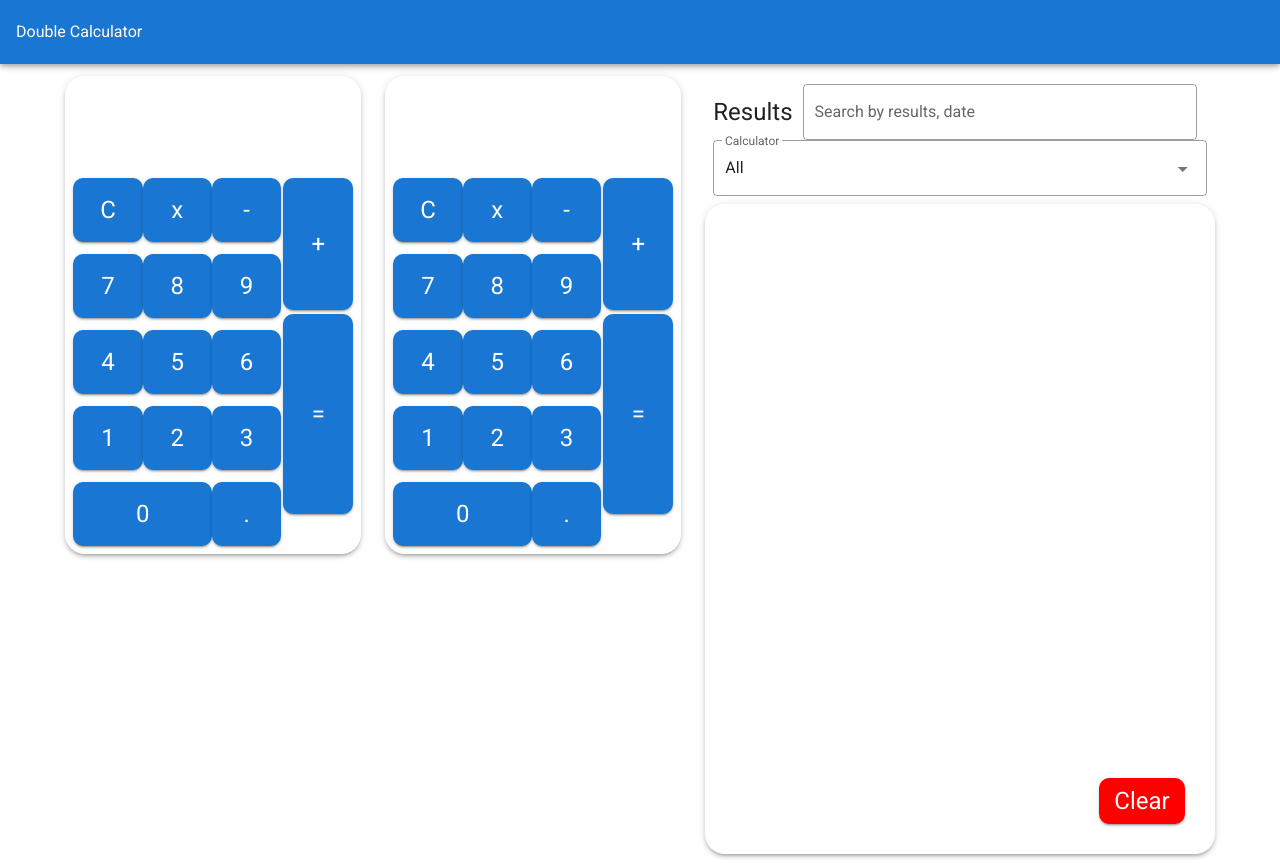
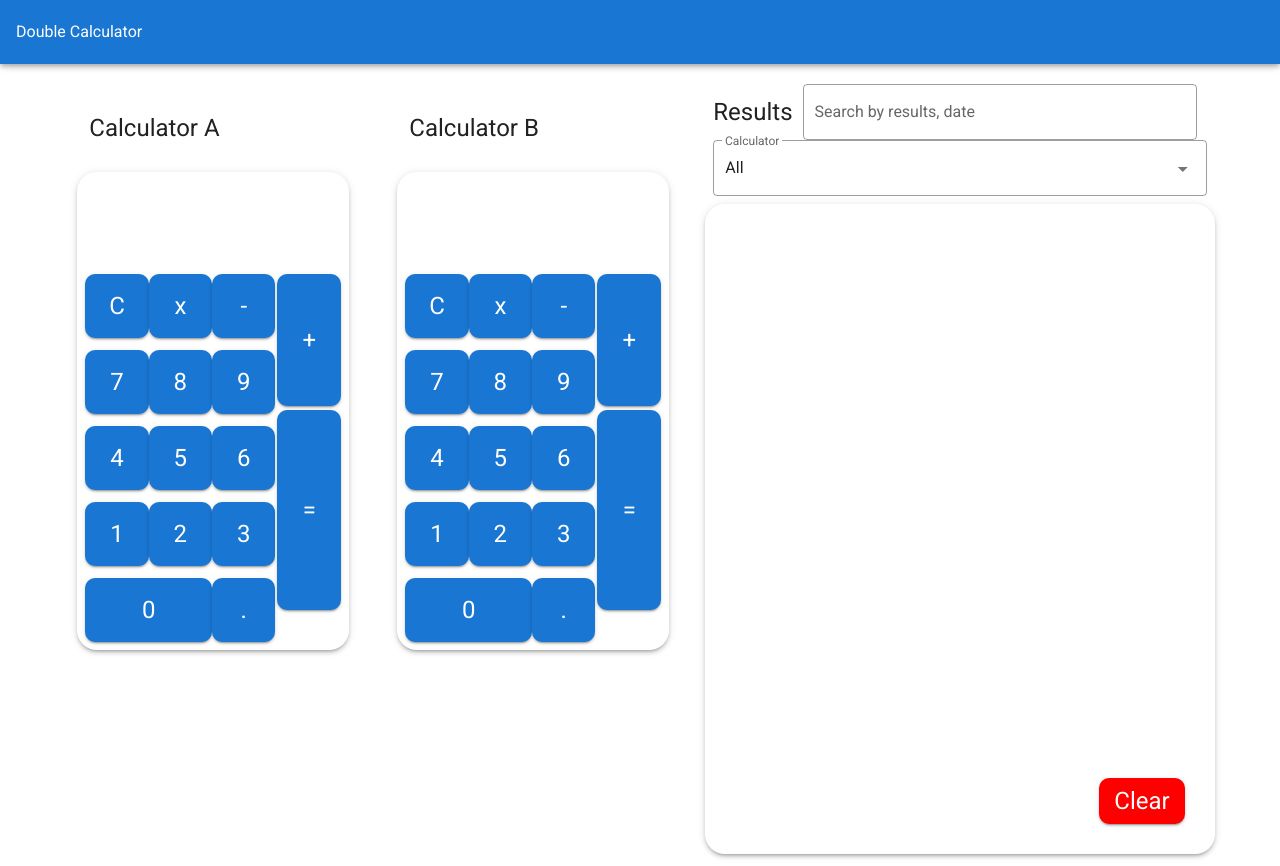
Before and after one commit to kitsanapong/calculator, a Vue app: page / in a window 1280 px wide. Built offline with nearby package versions, Linux system fonts and the light colour scheme.

Commit message:
show Calculator name

```diff
--- a/src/components/Calculator.vue
+++ b/src/components/Calculator.vue
@@ -1,4 +1,15 @@
 <template>
+  <v-container>
+    <v-container
+      v-bind:style="{
+        fontSize: '24px',
+        textAlign: 'left',
+        height: '84px',
+        lineHeight: '56px',
+      }"
+    >
+      {{name}}
+    </v-container>
     <v-container
       v-bind:style="{
         boxShadow: '0px 3px 3px -2px rgba(0,0,0,0.2), 0px 3px 4px 0px rgba(0,0,0,0.14), 0px 1px 8px 0px rgba(0,0,0,0.12)',
@@ -52,6 +63,7 @@
           </v-row>
         </v-col>
       </v-row>
+    </v-container>
   </v-container>
 </template>
 
```
Lines whose indentation alone changed are shown as unchanged.
